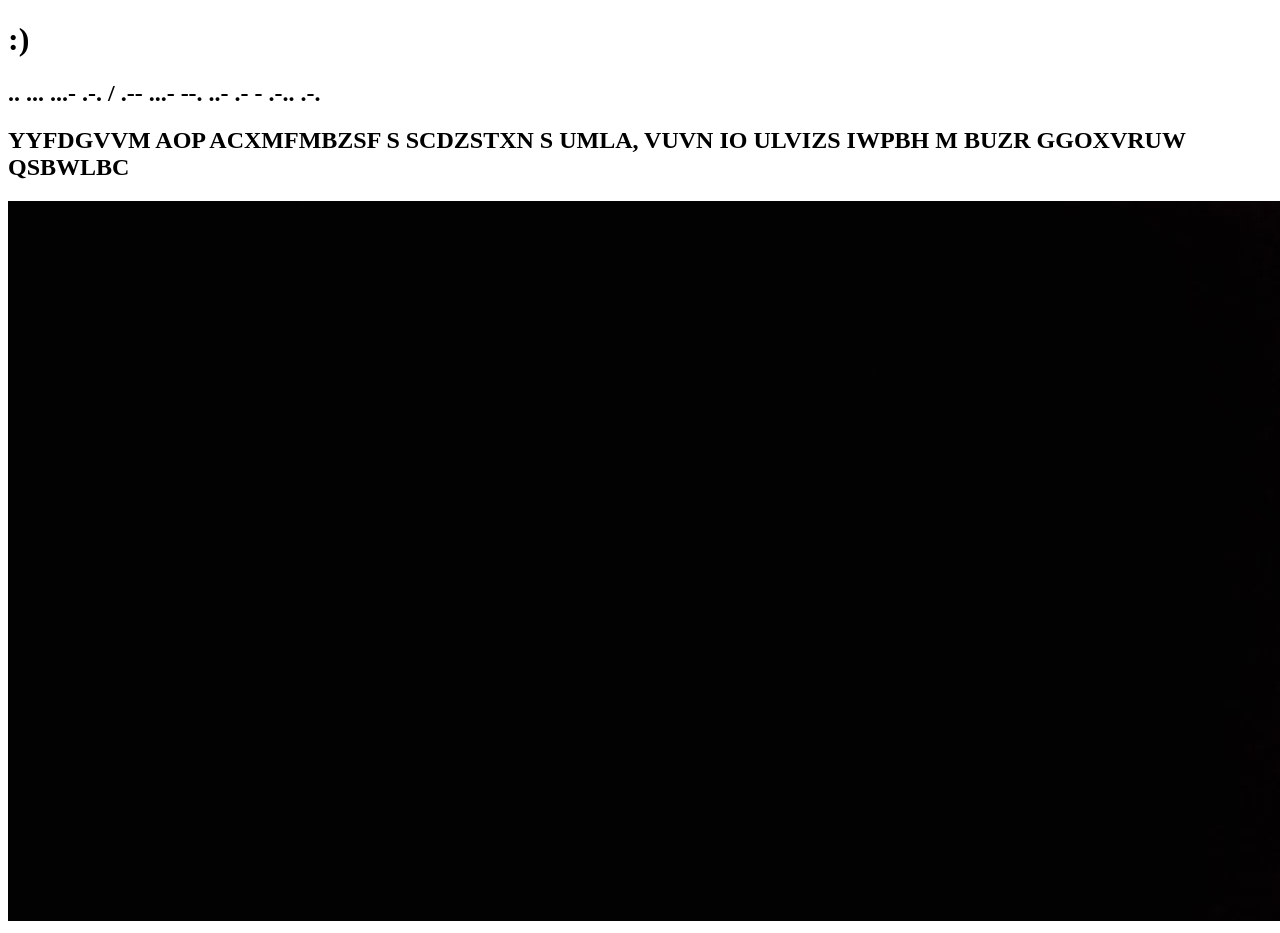
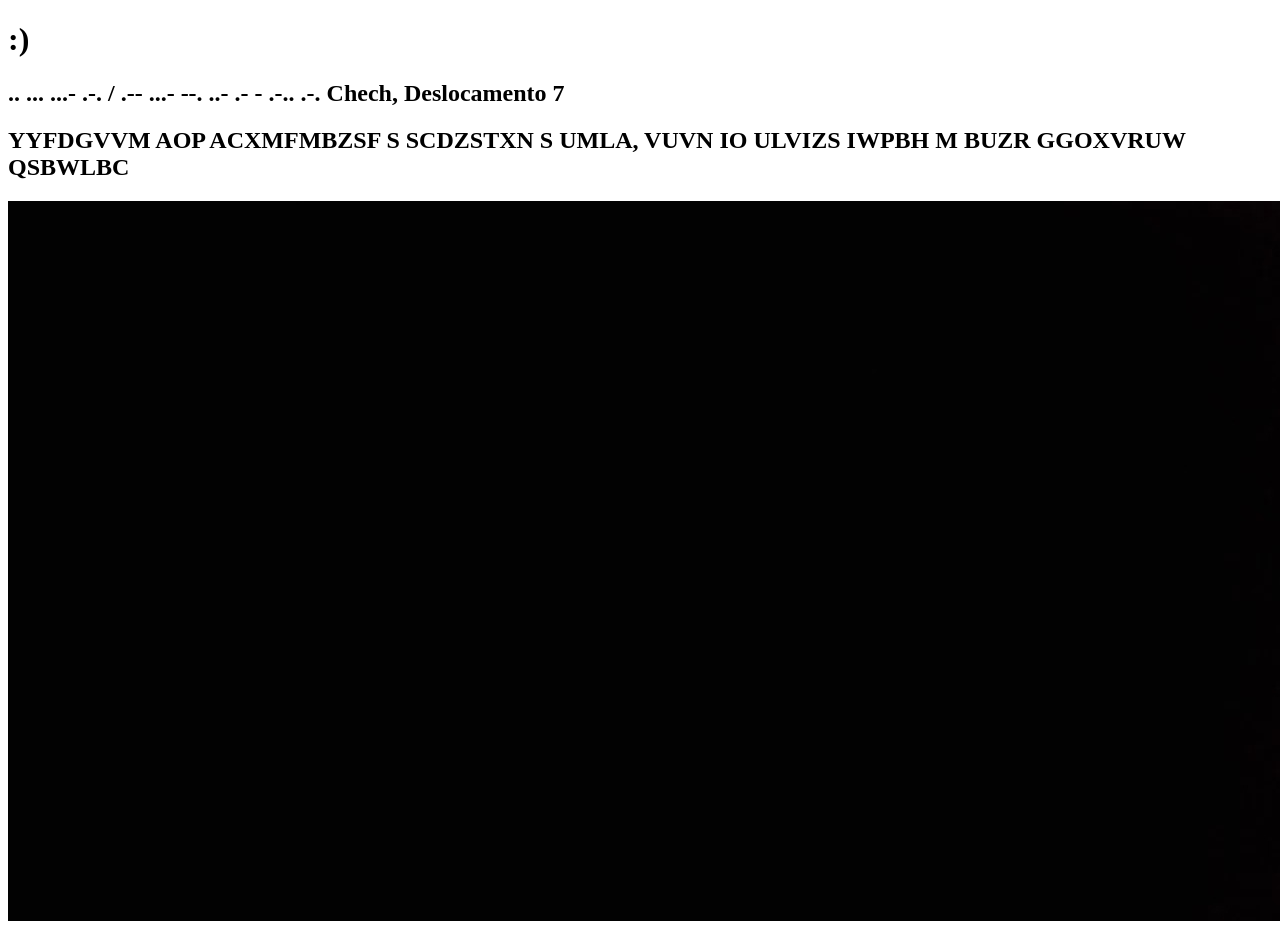
Before and after one commit to HannaTWT666/enigmaL, a plain HTML site: page index.html in a window 1280 px wide. Drawn offline with Linux system fonts and the light colour scheme.

Commit message:
Update heading with corrected text and note

```diff
--- a/index.html
+++ b/index.html
@@ -7,7 +7,7 @@
 </head>
 <body>
     <h1>:)</h1>
-    <h2>.. ... ...- .-. / .-- ...- --. ..- .- - .-.. .-.</h2>
+    <h2>.. ... ...- .-. / .-- ...- --. ..- .- - .-.. .-. Chech, Deslocamento 7</h2>
     <h2>YYFDGVVM AOP ACXMFMBZSF S SCDZSTXN S UMLA, VUVN IO ULVIZS IWPBH M BUZR GGOXVRUW QSBWLBC</h2>
     <img src="tela  k.jpg" alt="">
 </body>
```
